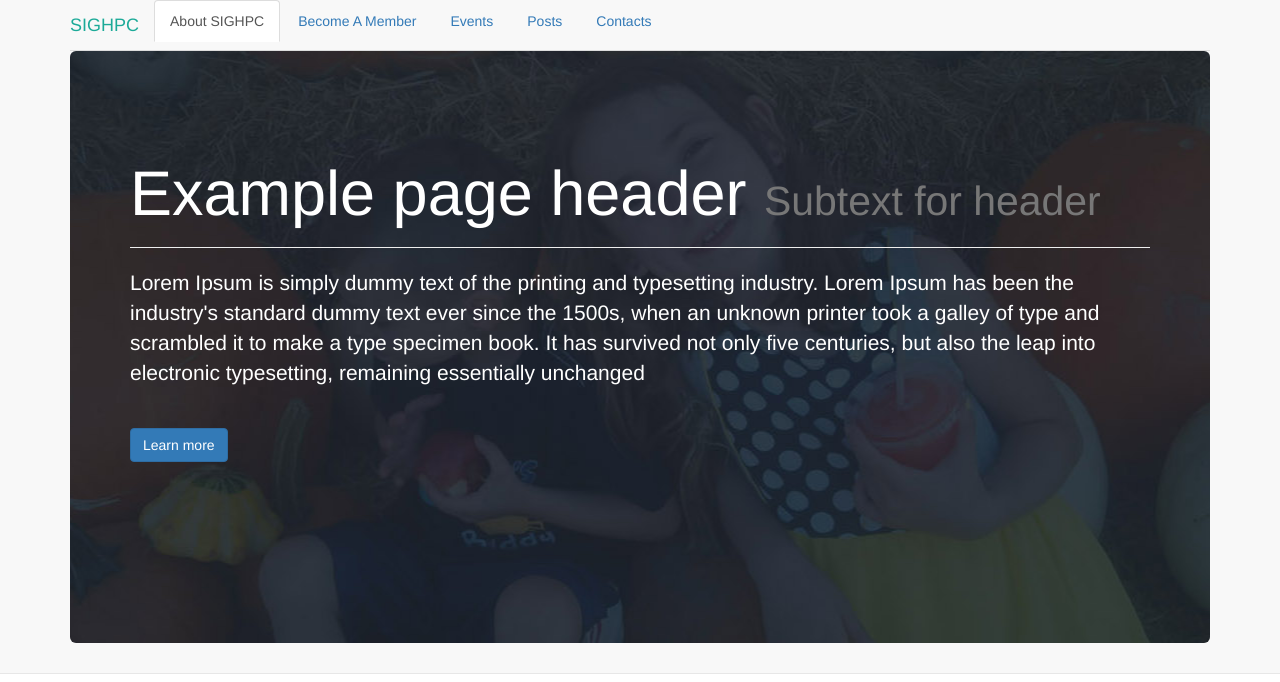
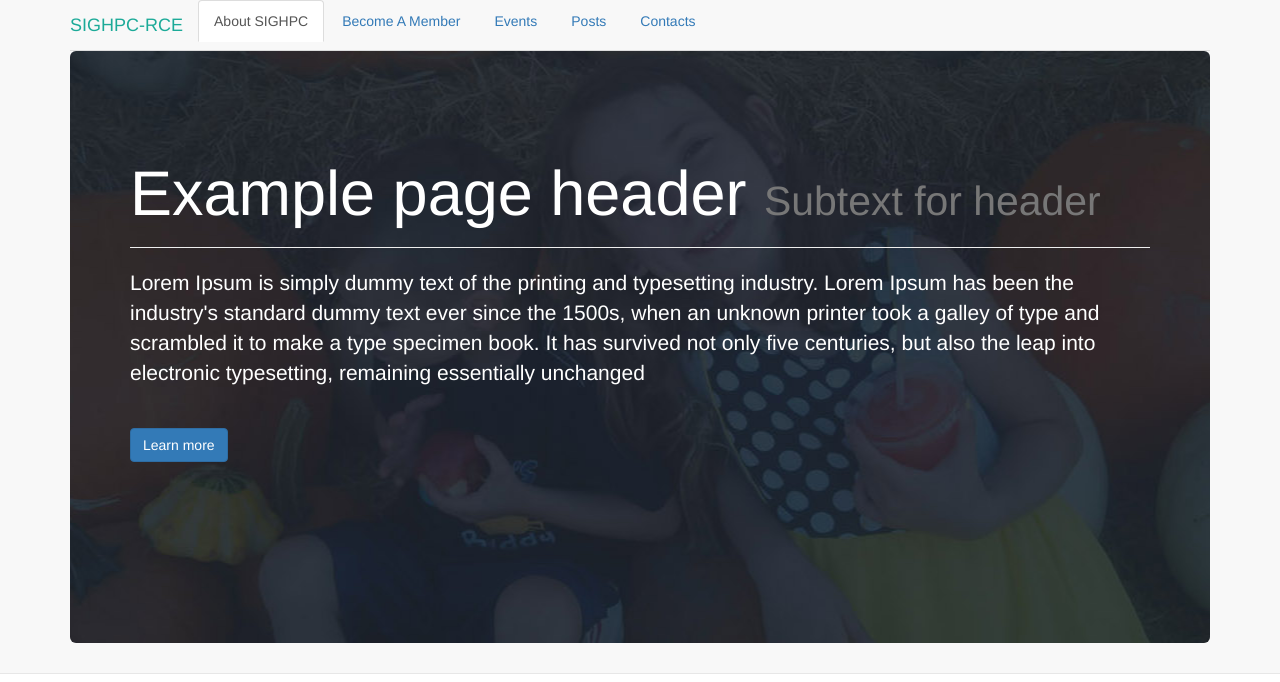
Before and after one commit to sconde/sighpcSite, a plain HTML site: page index.html in a window 1280 px wide. Drawn offline with nearby package versions, Linux system fonts and the light colour scheme.

Commit message:
updated title to reflect RCE

```diff
--- a/index.html
+++ b/index.html
@@ -9,7 +9,7 @@
 <meta name="description" content="Twitter starter">
 <meta name="author" content="Sidafa Conde">
 
-<title>SIGHPC (TITLE)</title>
+<title>SIGHPC-RCE</title>
 
 <!-- Bootstrap core CSS -->
 <link href="css/bootstrap.css" rel="stylesheet">
@@ -29,7 +29,7 @@
                 <span class="icon-bar"></span>
                 <span class="icon-bar"></span>
             </button>
-            <a class="navbar-brand em-text" href="#">SIGHPC</a>
+            <a class="navbar-brand em-text" href="#">SIGHPC-RCE</a>
         </div>
         <div class="tabbable tabs-left"> <!-- Only required for left/right tabs -->
             <ul class="nav nav-tabs">
```
